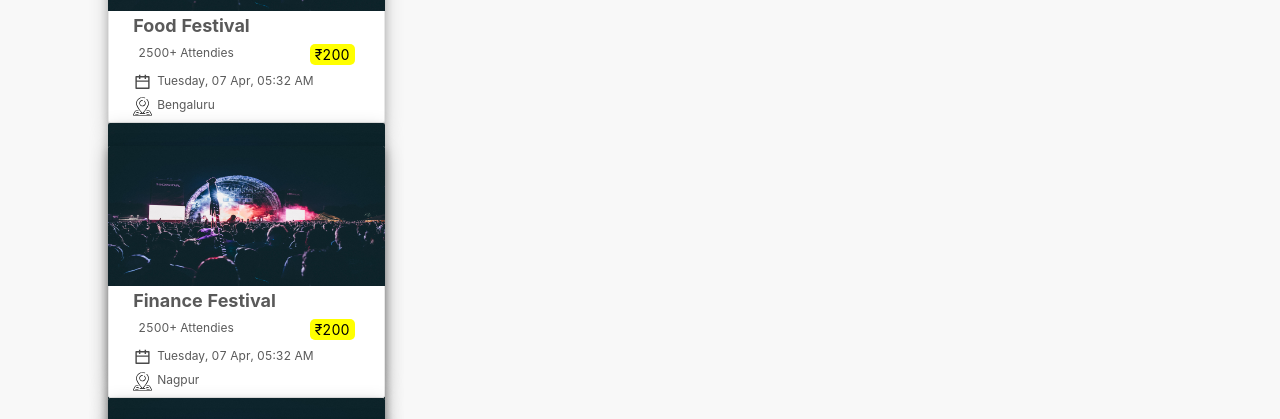
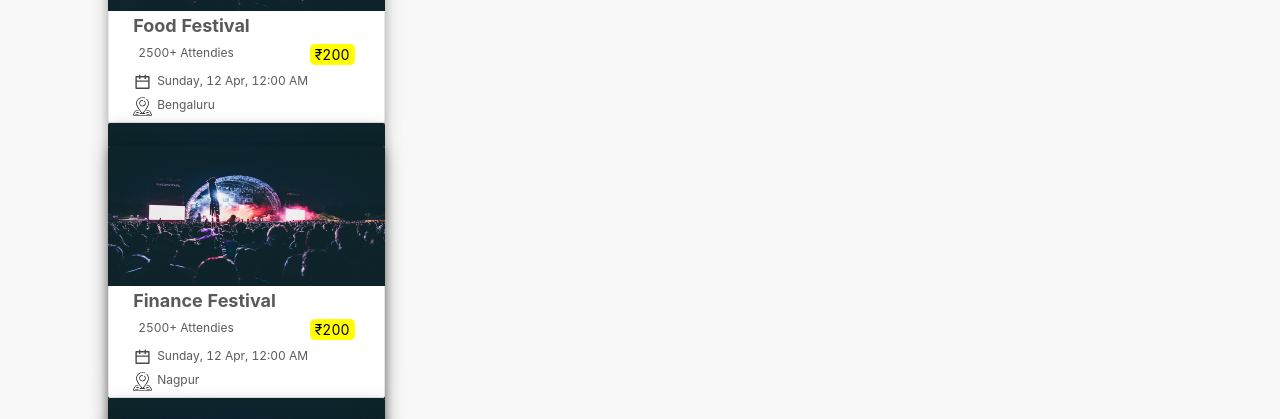
Before and after one commit to bhaarneval/eon-web, a React app: page /dashboard in a window 1280 px wide. Shown: the part 321-740 px from the top of the page. Built offline with nearby package versions, Linux system fonts and the light colour scheme.

Commit message:
updated date settings to handle invalid date.

```diff
--- a/src/components/eventCards/eventCards.js
+++ b/src/components/eventCards/eventCards.js
@@ -9,7 +9,9 @@ import moment from 'moment';
 
 export default function EventCards(props) {
     const {event} = props;
-    const {name, attendies, date, eventImage} = event;
+    let {name, attendies, eventDate, eventImage} = event;
+    eventDate = moment(eventDate,"DD-MM-YYYY");
+    eventDate = eventDate.format("dddd, DD MMM, hh:mm A");
   return (
     <Card
       bordered={true}
@@ -30,7 +32,7 @@ export default function EventCards(props) {
         <div className="event-name">{name}</div>
         <div className="card-desc-flex">
           <div style={{fontSize: '12px'}}>{attendies} Attendies</div>
-          <div style={{fontSize: '12px'}}><img src={calendarImg} className="calendar-gap"/>{moment(date).format("DD MMM YYYY")}</div>
+          <div style={{fontSize: '12px'}}><img src={calendarImg} className="calendar-gap"/>{eventDate}</div>
         </div>
       </div>
     </Card>
--- a/src/components/eventCards/userEventCards.js
+++ b/src/components/eventCards/userEventCards.js
@@ -10,9 +10,8 @@ import moment from 'moment';
 
 export default function EventCards(props) {
     const {event} = props;
-    const {name, attendies, date, eventImage, eventLocation,fees} = event;
-    let eventDate = moment(date);
-    console.log(eventDate);
+    let {name, attendies, eventDate, eventImage, eventLocation,fees} = event;
+    eventDate = moment(eventDate,"DD-MM-YYYY");
     eventDate = eventDate.format("dddd, DD MMM, hh:mm A");
   return (
     <Card
```
